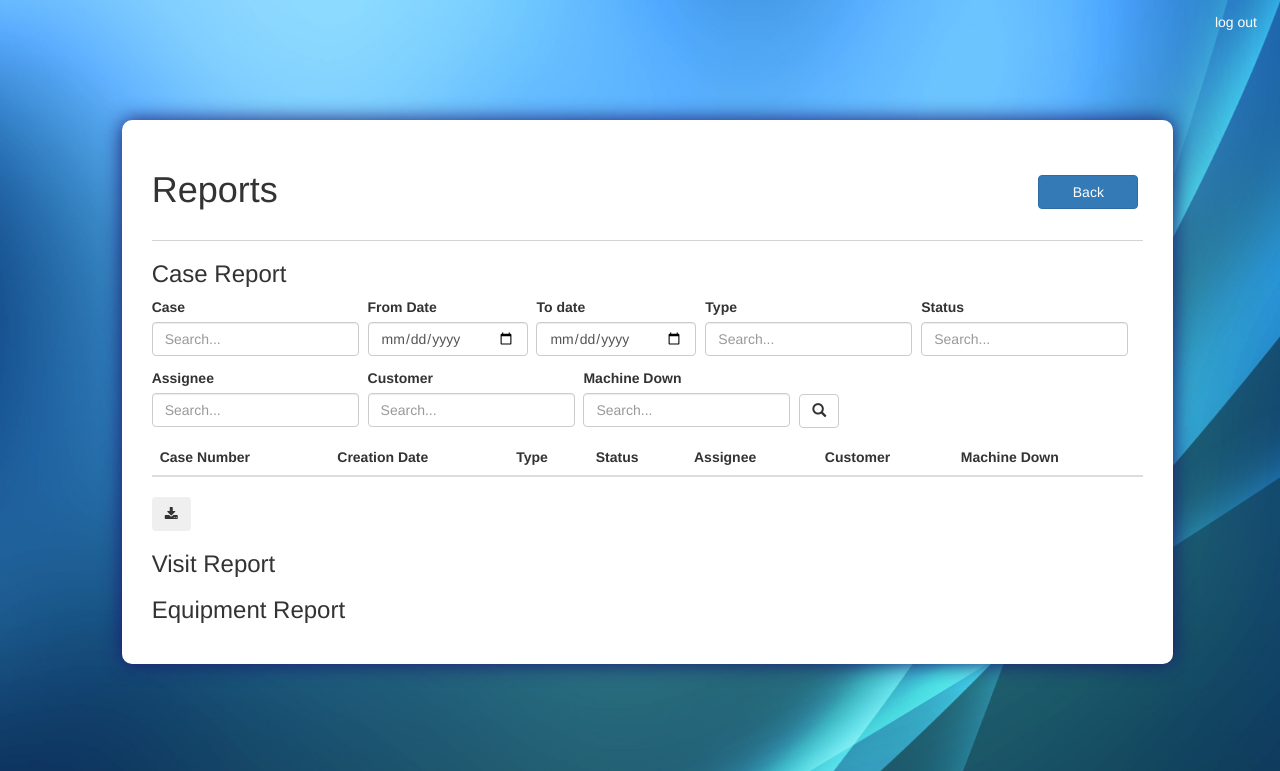
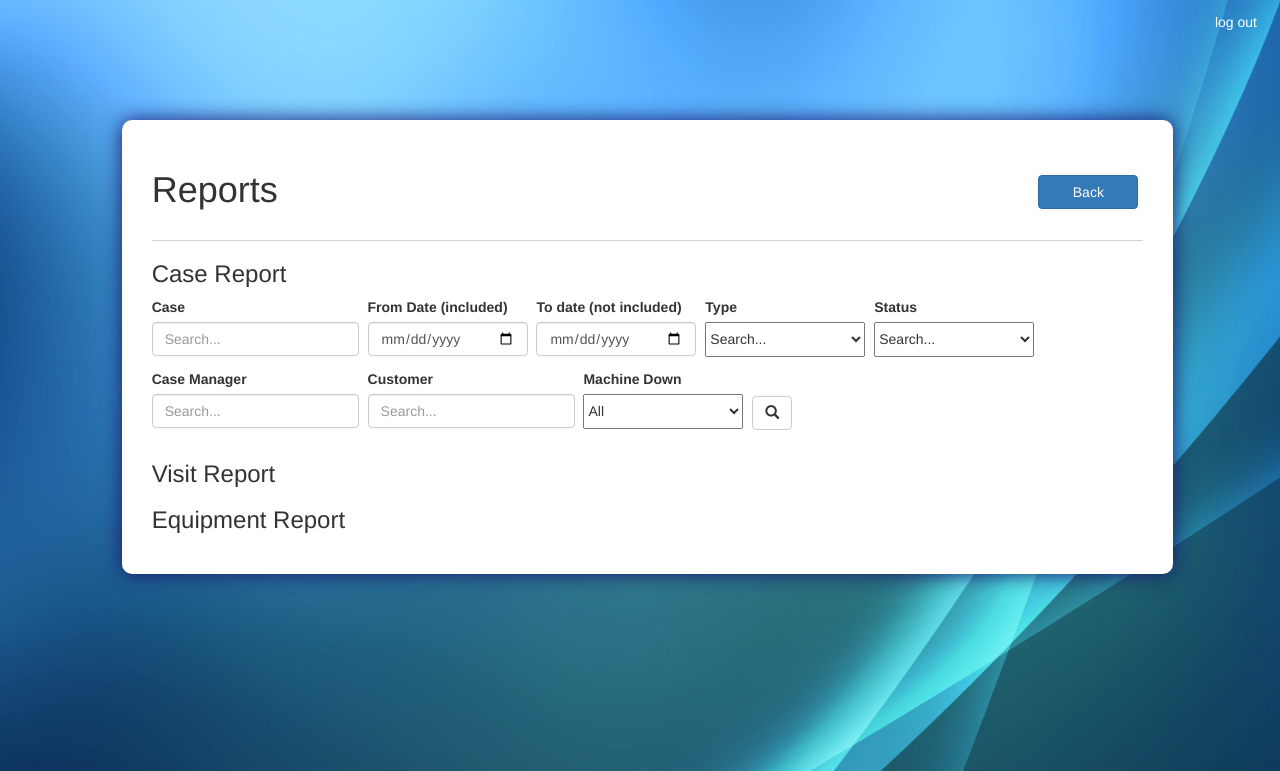
Before and after one commit to IlonaShishov/DjangoProject_SupportPlatform, a Django app: page /report/ in a window 1280 px wide. Shown: the top 771 px of the page. Run offline with Django 3.2, Linux system fonts and the light colour scheme; a user stored in the database is signed in; data comes from the database, SQL or seed files in the repository; both versions use the stored data as it was after the commit; lists and menus that the app fills with data are empty; some libraries are stand-ins or nearby versions.

Commit message:
create case report filter in view

```diff
--- a/ASISupport_app/views.py
+++ b/ASISupport_app/views.py
@@ -55,7 +55,7 @@ def new_case_view(request):
 		else:
 			req_machine_down = False
 
-		req_customer 			= Customer.objects.filter(customer_name=request.POST.get('customer'))[0]
+		req_customer 			= Customer.objects.get(customer_name=request.POST.get('customer'))
 		req_customer_contact 	= request.POST.get('customer_contact')
 		req_case_description 	= request.POST.get('case_description')
 		req_on_hold_reason = ''
@@ -229,4 +229,44 @@ def report_view(request):
 	if request.method == 'POST' and 'back_btn' in request.POST:
 		return redirect('ASISupport_app:dashboard')
 
+	if request.method == 'POST' and 'case_report_search_btn' in request.POST:
+		search_case 			= request.POST.get('search_case_case')
+		search_from_date 		= request.POST.get('search_case_from_date')
+		search_to_date 			= request.POST.get('search_case_to_date')
+		search_type 			= request.POST.get('search_case_type')
+		search_status 			= request.POST.get('search_case_status')
+		search_case_manager 	= request.POST.get('search_case_case_manager')
+		search_customer 		= request.POST.get('search_case_customer')
+		search_machine_down 	= request.POST.get('search_case_machine_down')
+
+		cases = Case.objects.all()
+
+		if search_case:
+			cases = cases.filter(case_num=search_case)
+		if search_from_date:
+			cases = cases.filter(create_date__gte=search_from_date)
+		if search_to_date:
+			cases = cases.filter(create_date__lte=search_to_date)
+		if search_type:
+			cases = cases.filter(case_type=search_type)
+		if search_status:
+			cases = cases.filter(status=search_status)
+		if search_case_manager:
+			cases = cases.filter(case_manager=Employee.objects.filter(first_name=search_case_manager.split()[0], last_name=search_case_manager.split()[1])[0])
+		if search_customer:
+			cases = cases.filter(customer=Customer.objects.get(customer_name=search_customer))
+		if search_machine_down:
+			print(search_machine_down)
+			cases = cases.filter(machine_down=True if search_machine_down == 'True' else False)
+
+	if request.method == 'POST' and 'case_report_export_to_excel_btn' in request.POST:
+		# cases = cases.fetch(3)
+		pass
+
+
+	types = Case.TYPES
+	statuses = Case.STATUSES
+	employees = Employee.objects.all()
+	customers = Customer.objects.all()
+
 	return render(request, 'ASISupport_app/report.html', locals())
--- a/static/css/report.css
+++ b/static/css/report.css
@@ -16,3 +16,8 @@
 .date_bar{
 	width: 160px;
 }
+
+.select_bar{
+	width: 160px;
+	height: 35px;
+}
--- a/templates/ASISupport_app/report.html
+++ b/templates/ASISupport_app/report.html
@@ -28,42 +28,72 @@
 				<!-- filter case -->
 				<div class="inline_it search_bar">
 					<label>Case</label>
-					<input type="search" name="search_case" class="form-control" placeholder="Search..." aria-lable="Search" />
+					<input type="search" name="search_case_case" class="form-control" placeholder="Search..." aria-lable="Search" />
 				</div>
 				<div class="inline_it search_bar">
-					<label>From Date</label>
-					<input class="form-control datepicker date_bar" name="actual_date" type="date">
+					<label>From Date (included)</label>
+					<input class="form-control datepicker date_bar" name="search_case_from_date" type="date">
 				</div>
 				<div class="inline_it search_bar">
-					<label>To date</label>
-					<input class="form-control datepicker date_bar" name="actual_date" type="date">
+					<label>To date (not included)</label>
+					<input class="form-control datepicker date_bar" name="search_case_to_date" type="date">
 				</div>
 				<div class="inline_it search_bar">
+					<div>
 						<label>Type</label>
-					<input type="search" name="search_case" class="form-control" placeholder="Search..." aria-lable="Search" />
+					</div>
+					<select class="form-select select_bar" name="search_case_type">
+						<option value="" selected>Search...</option>
+						{% for val, name in types %}
+							<option value="{{ val }}">{{ name }}</option>
+						{% endfor %}
+					</select>
 				</div>
 				<div class="inline_it search_bar">
+					<div>
 						<label>Status</label>
-					<input type="search" name="search_case" class="form-control" placeholder="Search..." aria-lable="Search" />
+					</div>
+					<select class="form-select select_bar" name="search_case_status">
+						<option value="" selected>Search...</option>
+					{% for val, name in statuses %}
+						<option value="{{ val }}">{{ name }}</option>
+					{% endfor %}
+					</select>
 				</div>
 				<div class="inline_it search_bar">
-					<label>Assignee</label>
-					<input type="search" name="search_case" class="form-control" placeholder="Search..." aria-lable="Search" />
+					<label>Case Manager</label>
+					<input class="form-control text_bar" type="text" name="search_case_case_manager" list="case_manager" placeholder="Search...">
+					<datalist id="case_manager">
+						{% for employee in employees %}
+							<option value="{{ employee }}">{{ employee }}</option>
+						{% endfor %}
+					</datalist>
 				</div>
 				<div class="inline_it search_bar">
 					<label>Customer</label>
-					<input type="search" name="search_case" class="form-control" placeholder="Search..." aria-lable="Search" />
+					<input class="form-control text_bar" type="text" name="search_case_customer" list="customer" placeholder="Search...">
+					<datalist id="customer">
+						{% for customer in customers %}
+							<option value="{{ customer }}">{{ customer }}</option>
+						{% endfor %}
+					</datalist>
 				</div>
 				<div class="inline_it search_bar">
+					<div>
 						<label>Machine Down</label>
-					<input type="search" name="search_case" class="form-control" placeholder="Search..." aria-lable="Search" />
+					</div>
+					<select class="form-select select_bar" name="search_case_machine_down">
+						<option value="" selected>All</option>
+						<option value="True">True</option>
+						<option value="False">False</option>
+					</select>
 				</div>
 
 				<button class="btn btn-default" type="submit" name="case_report_search_btn">
 					<i class="glyphicon glyphicon-search"></i>
 				</button>
 
-
+				{% if cases %}
 					<!-- case info table -->
 					<table class="table table-hover">
 						<thead>
@@ -72,27 +102,30 @@
 					    		<th scope="col">Creation Date</th>
 					    		<th scope="col">Type</th>
 					    		<th scope="col">Status</th>
-				    		<th scope="col">Assignee</th>
+					    		<th scope="col">Case Manager</th>
 					    		<th scope="col">Customer</th>
 					    		<th scope="col">Machine Down</th>
 					    	</tr>
 						</thead>
 						<tbody>
-						<!-- {% for case in cases %}
+							{% for case in cases %}
 							<tr>
 								<td><a href="{% url 'ASISupport_app:view_case' case.case_num %}">{{ case.case_num }}</a></td>
 								<td>{{ case.create_date|date:'d/m/Y' }}</td>
 								<td>{{ case.case_type }}</td>
 								<td>{{ case.status }}</td>
+								<td>{{ case.case_manager }}</td>
 								<td>{{ case.customer }}</td>
-							<td>{{ case.case_manager }}</td>
+								<td>{{ case.machine_down }}</td>
 							</tr>
-						{% endfor %} -->
+							{% endfor %}
 						</tbody>
 					</table>
+
 				<div>
-					<button class="btn"><i class="fa fa-download"></i></button>
+					<button class="btn" name="case_report_export_to_excel_btn"><i class="fa fa-download"></i></button>
 				</div>
+				{% endif %}
 			</div>
 
 
```
Also changed, not shown: db.sqlite3. Lines whose indentation alone changed are shown as unchanged.
